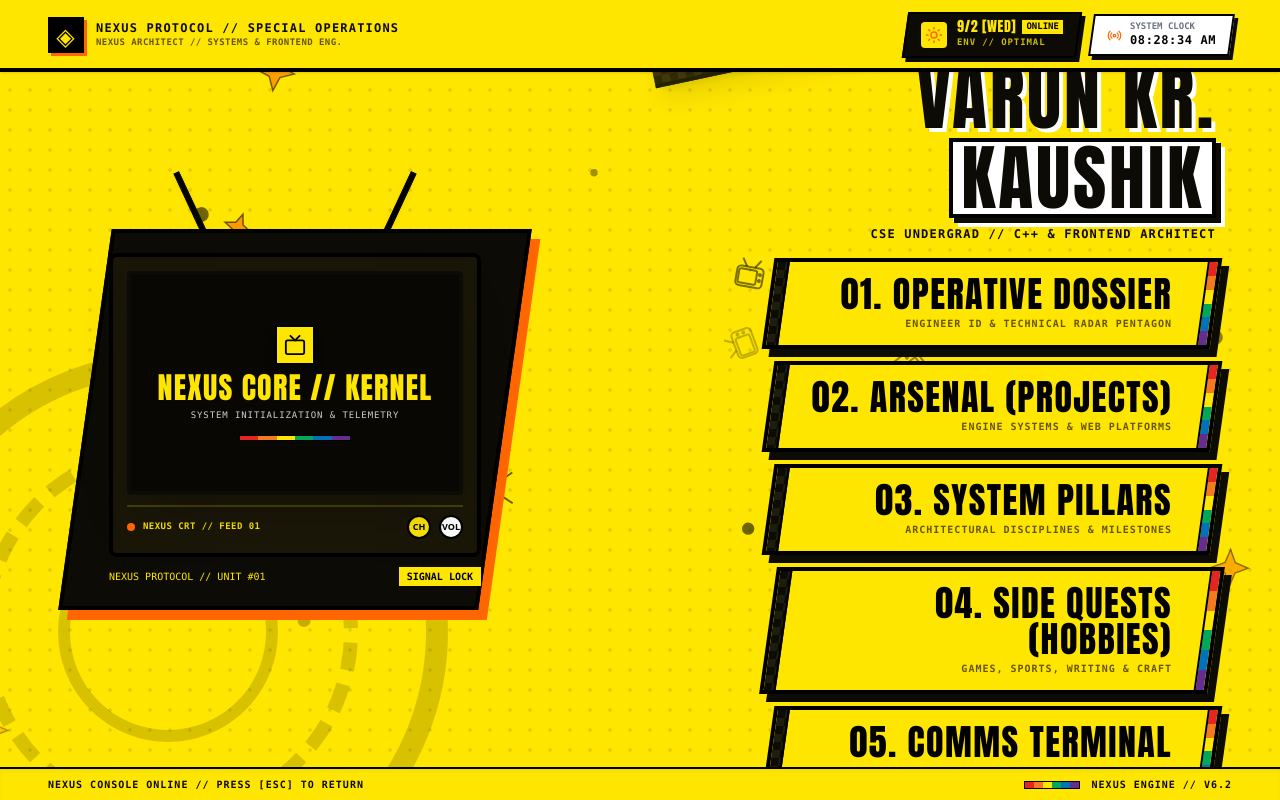
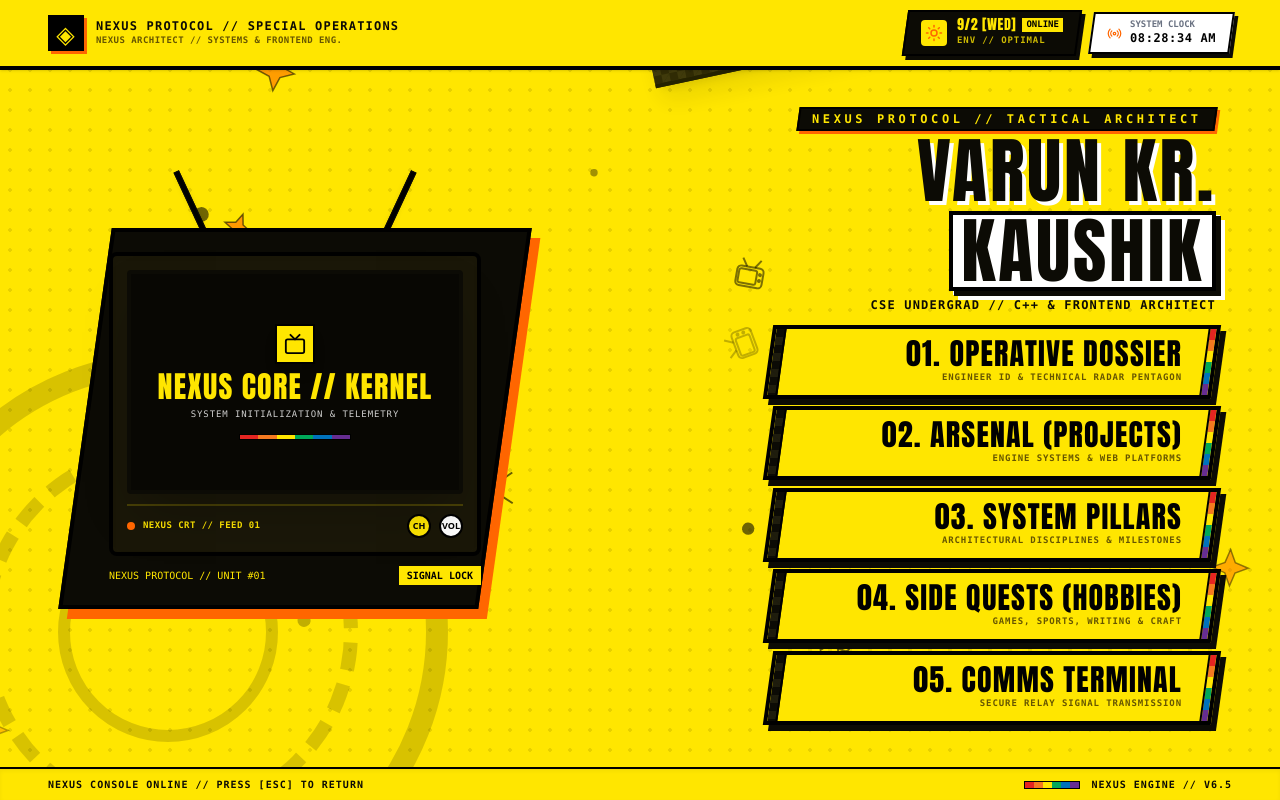
Before and after one commit to Scatter-Shot/Portfolio, a Next.js app: page / in a window 1280 px wide. Built offline with nearby package versions, Linux system fonts and the light colour scheme.

Commit message:
Fix scrolling and prevent design clipping from upper and bottom regions

```diff
--- a/src/app/page.js
+++ b/src/app/page.js
@@ -66,7 +66,7 @@ export default function Home() {
   };
 
   return (
-    <main className="relative w-full min-h-screen md:h-screen bg-[#FFE600] overflow-x-hidden md:overflow-hidden select-none flex flex-col justify-between font-sans">
+    <main className="relative w-full h-screen bg-[#FFE600] overflow-hidden select-none flex flex-col font-sans">
       <CustomCursor />
 
       {/* 60fps Animated Canvas Background with Floating TVs & Pop Stars */}
@@ -75,8 +75,8 @@ export default function Home() {
       {/* Fast CRT TV Static Channel Wipe */}
       <P4TVStatic isVisible={isWiping} />
 
-      {/* Top Header HUD */}
-      <header className="relative z-40 w-full px-4 sm:px-8 md:px-12 pt-3 pb-2.5 border-b-3 sm:border-b-4 border-black bg-[#FFE600] flex items-center justify-between shadow-sm gap-2">
+      {/* Fixed Top Header HUD (Never covers content) */}
+      <header className="relative z-40 w-full flex-shrink-0 px-4 sm:px-8 md:px-12 py-2.5 border-b-3 sm:border-b-4 border-black bg-[#FFE600] flex items-center justify-between shadow-sm gap-2">
         {/* Left: Nexus Badge */}
         <div className="flex items-center gap-2 sm:gap-3 min-w-0">
           <div className="w-8 h-8 sm:w-9 sm:h-9 bg-black border-2 border-black flex-shrink-0 flex items-center justify-center text-[#FFE600] font-display font-p4-display text-xl sm:text-2xl shadow-[2px_2px_0px_#FF6600] sm:shadow-[3px_3px_0px_#FF6600]">
@@ -96,8 +96,8 @@ export default function Home() {
         <WeatherWidget />
       </header>
 
-      {/* Interactive Main Viewport */}
-      <div className="relative z-30 w-full flex-1 flex items-center justify-center px-4 sm:px-8 md:px-12 py-2 sm:py-3 overflow-y-auto md:overflow-hidden">
+      {/* Fully Scrollable Viewport (Zero Clipping, Natural Smooth Scrolling) */}
+      <div className="relative z-30 w-full flex-1 overflow-y-auto overflow-x-hidden flex flex-col items-center justify-start p-4 sm:px-8 md:px-12">
         <AnimatePresence mode="wait">
 
           {/* MAIN MENU */}
@@ -108,7 +108,7 @@ export default function Home() {
               animate={{ opacity: 1, scale: 1 }}
               exit={{ opacity: 0, scale: 0.98 }}
               transition={{ duration: 0.2, ease: "easeOut" }}
-              className="w-full max-w-6xl grid grid-cols-1 lg:grid-cols-12 gap-5 lg:gap-8 items-center py-3 md:py-0"
+              className="w-full max-w-6xl my-auto grid grid-cols-1 lg:grid-cols-12 gap-5 lg:gap-8 items-center py-2"
             >
               {/* Left Column: Interactive Retro TV Monitor (Desktop) */}
               <div className="hidden lg:flex lg:col-span-5 items-center justify-center">
@@ -117,8 +117,8 @@ export default function Home() {
 
               {/* Right Column: Hero Commands */}
               <div className="lg:col-span-7 flex flex-col items-center lg:items-end w-full">
-                <div className="text-center lg:text-right mb-3 sm:mb-4">
-                  <div className="inline-block p4-skew bg-[#0c0b05] text-[#FFE600] px-3 py-0.5 border-2 border-black mb-1.5 shadow-[3px_3px_0px_#FF6600]">
+                <div className="text-center lg:text-right mb-2.5 sm:mb-3">
+                  <div className="inline-block p4-skew bg-[#0c0b05] text-[#FFE600] px-3 py-0.5 border-2 border-black mb-1 shadow-[3px_3px_0px_#FF6600]">
                     <span className="p4-skew-reverse font-mono text-[10px] sm:text-xs font-black tracking-[0.25em] sm:tracking-[0.3em] uppercase block">
                       NEXUS PROTOCOL // TACTICAL ARCHITECT
                     </span>
@@ -131,7 +131,7 @@ export default function Home() {
                     </span>
                   </h1>
 
-                  <p className="font-mono text-[10px] sm:text-xs text-[#0c0b05] font-black mt-2 tracking-wider sm:tracking-widest uppercase">
+                  <p className="font-mono text-[10px] sm:text-xs text-[#0c0b05] font-black mt-1.5 tracking-wider sm:tracking-widest uppercase">
                     CSE UNDERGRAD // C++ & FRONTEND ARCHITECT
                   </p>
                 </div>
@@ -160,35 +160,35 @@ export default function Home() {
 
           {/* STATUS SCREEN */}
           {activeTab === 'STATUS' && !isWiping && (
-            <div className="w-full max-h-[calc(100vh-140px)] overflow-y-auto pr-1 sm:pr-2 pb-6 md:pb-0">
+            <div className="w-full max-w-5xl my-auto py-2">
               <P4StatusView onBack={() => handleTabChange('MENU')} />
             </div>
           )}
 
           {/* EQUIP / ARSENAL SCREEN */}
           {activeTab === 'ARSENAL' && !isWiping && (
-            <div className="w-full max-h-[calc(100vh-140px)] overflow-y-auto pr-1 sm:pr-2 pb-6 md:pb-0">
+            <div className="w-full max-w-5xl my-auto py-2">
               <P4ArsenalView onBack={() => handleTabChange('MENU')} />
             </div>
           )}
 
           {/* SYSTEM PILLARS SCREEN */}
           {activeTab === 'SOCIAL_LINKS' && !isWiping && (
-            <div className="w-full max-h-[calc(100vh-140px)] overflow-y-auto pr-1 sm:pr-2 pb-6 md:pb-0">
+            <div className="w-full max-w-5xl my-auto py-2">
               <P4SocialLinksView onBack={() => handleTabChange('MENU')} />
             </div>
           )}
 
           {/* SIDE QUESTS / HOBBIES SCREEN */}
           {activeTab === 'HOBBIES' && !isWiping && (
-            <div className="w-full max-h-[calc(100vh-140px)] overflow-y-auto pr-1 sm:pr-2 pb-6 md:pb-0">
+            <div className="w-full max-w-5xl my-auto py-2">
               <HobbiesView onBack={() => handleTabChange('MENU')} />
             </div>
           )}
 
           {/* COMMS TERMINAL TRANSMIT SCREEN */}
           {activeTab === 'SYSTEM' && !isWiping && (
-            <div className="w-full max-h-[calc(100vh-140px)] overflow-y-auto pr-1 sm:pr-2 pb-6 md:pb-0">
+            <div className="w-full max-w-4xl my-auto py-2">
               <P4SystemView onBack={() => handleTabChange('MENU')} />
             </div>
           )}
@@ -196,12 +196,12 @@ export default function Home() {
         </AnimatePresence>
       </div>
 
-      {/* Footer */}
-      <footer className="relative z-40 w-full px-4 sm:px-8 md:px-12 py-2 border-t-2 border-black bg-[#FFE600] flex justify-between items-center text-[9px] sm:text-[10px] font-mono text-[#0c0b05] font-bold uppercase tracking-wider sm:tracking-widest shadow-inner">
+      {/* Fixed Bottom Footer (Never covers content) */}
+      <footer className="relative z-40 w-full flex-shrink-0 px-4 sm:px-8 md:px-12 py-2 border-t-2 border-black bg-[#FFE600] flex justify-between items-center text-[9px] sm:text-[10px] font-mono text-[#0c0b05] font-bold uppercase tracking-wider sm:tracking-widest shadow-inner">
         <span className="truncate">NEXUS CONSOLE ONLINE // PRESS [ESC] TO RETURN</span>
         <div className="flex items-center gap-2 sm:gap-3 flex-shrink-0">
           <span className="rainbow-strip w-10 sm:w-14 h-2 border border-black hidden sm:inline-block" />
-          <span>NEXUS ENGINE // v6.2</span>
+          <span>NEXUS ENGINE // v6.5</span>
         </div>
       </footer>
     </main>
--- a/src/components/P4MenuButton.jsx
+++ b/src/components/P4MenuButton.jsx
@@ -5,36 +5,36 @@ import { motion } from 'framer-motion';
 export default function P4MenuButton({ label, desc, onClick, onMouseEnter, active }) {
   return (
     <motion.button
-      whileHover={{ scale: 1.03, x: -6 }}
+      whileHover={{ scale: 1.025, x: -5 }}
       whileTap={{ scale: 0.97 }}
       onClick={onClick}
       onMouseEnter={onMouseEnter}
-      className={`group relative w-full text-right py-2.5 sm:py-3.5 px-4 sm:px-8 mb-2.5 sm:mb-3 p4-skew transition-all duration-150 border-3 sm:border-4 border-black overflow-hidden select-none ${
+      className={`group relative w-full text-right py-2 sm:py-2.5 px-3.5 sm:px-6 mb-2 p4-skew transition-all duration-150 border-3 sm:border-4 border-black overflow-hidden select-none ${
         active
-          ? 'bg-[#0c0b05] text-[#FFE600] shadow-[5px_5px_0px_#FF6600] sm:shadow-[8px_8px_0px_#FF6600]'
-          : 'bg-[#FFE600] text-black shadow-[5px_5px_0px_#0c0b05] sm:shadow-[8px_8px_0px_#0c0b05] hover:bg-[#FFF000] hover:shadow-[7px_7px_0px_#0c0b05]'
+          ? 'bg-[#0c0b05] text-[#FFE600] shadow-[4px_4px_0px_#FF6600] sm:shadow-[6px_6px_0px_#FF6600]'
+          : 'bg-[#FFE600] text-black shadow-[4px_4px_0px_#0c0b05] sm:shadow-[6px_6px_0px_#0c0b05] hover:bg-[#FFF000] hover:shadow-[5px_5px_0px_#0c0b05]'
       }`}
     >
-      {/* Yasogami Houndstooth Accent on Left Edge */}
-      <div className="absolute top-0 bottom-0 left-0 w-2.5 sm:w-3 bg-houndstooth border-r-2 border-black" />
+      {/* Tactical Houndstooth Accent on Left Edge */}
+      <div className="absolute top-0 bottom-0 left-0 w-2 sm:w-2.5 bg-houndstooth border-r-2 border-black" />
 
       {/* Retro Pop Rainbow Strip Accent on Active/Hover */}
-      <div className="absolute top-0 right-0 w-2 sm:w-2.5 h-full rainbow-strip-vertical border-l-2 border-black" />
+      <div className="absolute top-0 right-0 w-2 h-full rainbow-strip-vertical border-l-2 border-black" />
 
       {/* Retro Yellow Indicator Arrow on Hover */}
-      <div className="p4-skew-reverse absolute left-5 sm:left-7 top-1/2 -translate-y-1/2 hidden xs:flex items-center gap-2 opacity-0 group-hover:opacity-100 transition-opacity duration-150">
-        <span className="font-display font-p4-display text-xl sm:text-2xl text-[#FF6600]">
+      <div className="p4-skew-reverse absolute left-4 sm:left-5 top-1/2 -translate-y-1/2 hidden xs:flex items-center gap-2 opacity-0 group-hover:opacity-100 transition-opacity duration-150">
+        <span className="font-display font-p4-display text-lg sm:text-xl text-[#FF6600]">
           ▶
         </span>
       </div>
 
-      <div className="p4-skew-reverse relative z-10 pr-1.5 sm:pr-2">
-        <span className={`font-display font-p4-display text-2xl sm:text-3xl md:text-4xl block tracking-wider leading-none transition-colors ${
+      <div className="p4-skew-reverse relative z-10 pr-1 sm:pr-1.5">
+        <span className={`font-display font-p4-display text-xl sm:text-2xl md:text-3xl block tracking-wider leading-none transition-colors ${
           active ? 'text-[#FFE600]' : 'text-black'
         }`}>
           {label}
         </span>
-        <span className={`font-mono text-[9px] sm:text-[10px] block tracking-widest uppercase mt-0.5 sm:mt-1 font-bold ${
+        <span className={`font-mono text-[8px] sm:text-[9px] block tracking-widest uppercase mt-0.5 font-bold ${
           active ? 'text-white' : 'text-[#665500] group-hover:text-black'
         }`}>
           {desc}
```
